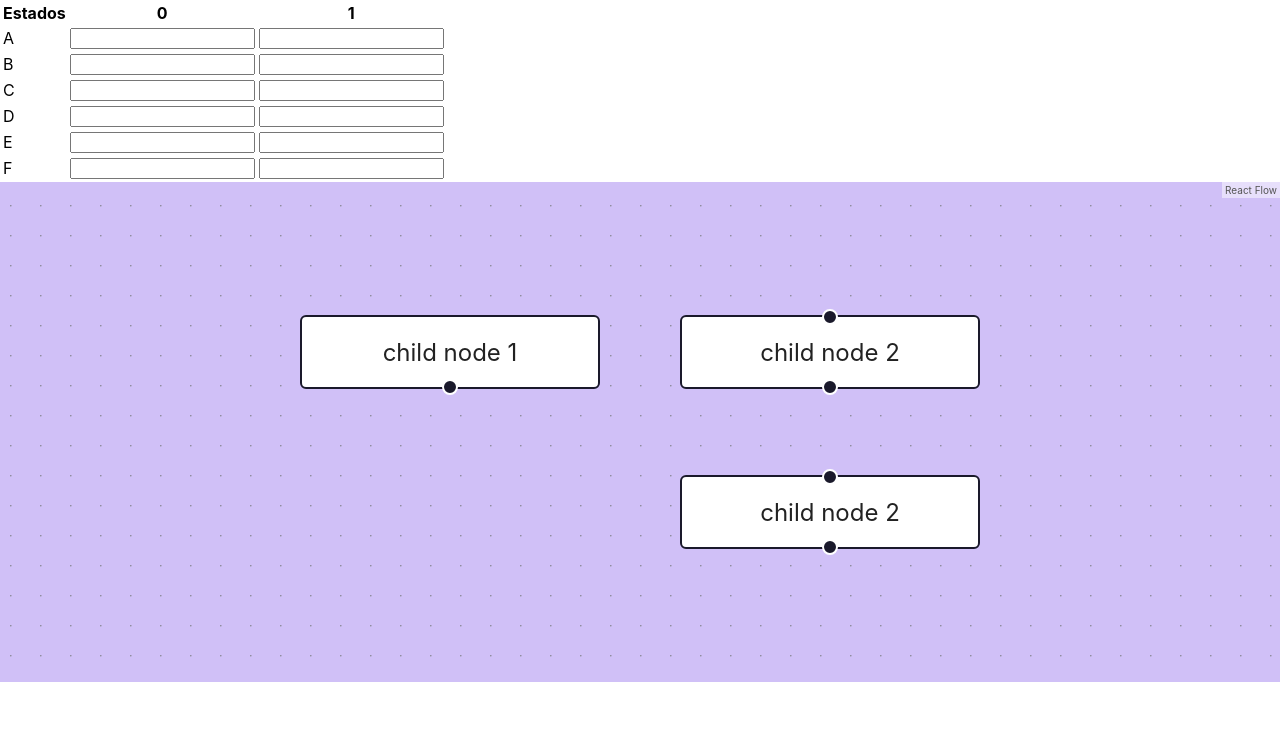
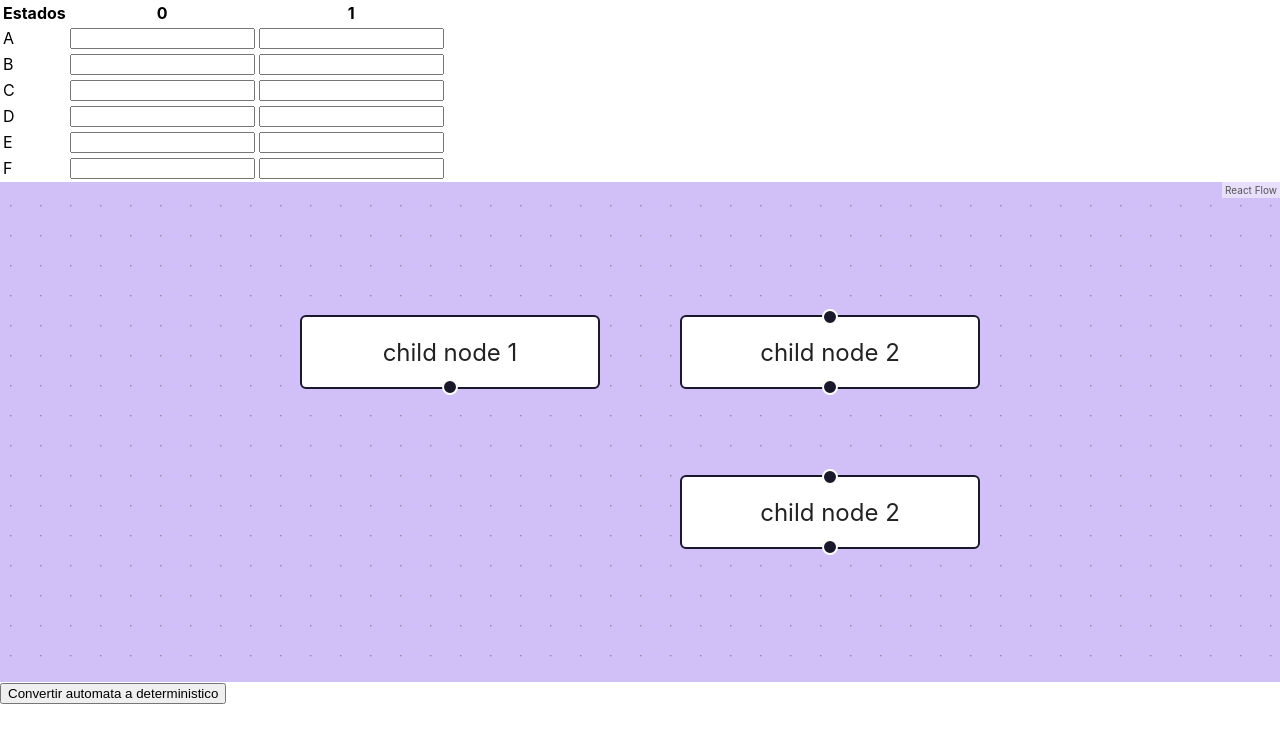
Before and after one commit to Andres0x90/automata-compiladores, a React (Create React App) app: page / in a window 1280 px wide. Shown: the top 742 px of the page. Built offline with nearby package versions, Linux system fonts and the light colour scheme.

Commit message:
Se crea metodo para convertir a no deterministico, aun no terminado

```diff
--- a/src/App.js
+++ b/src/App.js
@@ -14,7 +14,7 @@ const rfStyle = {
   backgroundColor: '#D0C0F7',
 };
 
-const newstates = ['A'];
+const newstates = new Set('A');
 
 
 function Flow() {
@@ -59,14 +59,28 @@ function Flow() {
       setNodes(newnodes);
       setEdges(newedges);
       position = 0;
-      newstates.push(value);
+      newstates.add(value);
     }
   }
 
   const convertirNoDeterministico = () =>{
-    newstates.filter(newstate => newstate.includes(','))
-    .map(newstate => newstate.split(',')
-          .map())
+    console.log(Array.from(newstates));
+    console.log(Array.from(newstates).flatMap(newstate => newstate.includes(',')?
+     newstate.split(',')
+          .flatMap(stateNoD => [edges.filter(edge => edge.source === stateNoD && edge.label === '0')
+                          .map(edge => edge.target)
+                          .reduce((previewEdge, currentEdge) => previewEdge.concat(currentEdge))
+                          ,
+                          edges.filter(edge => edge.source === stateNoD && edge.label === '1')
+                          .map(edge => edge.target)
+                          .reduce((previewEdge, currentEdge) => previewEdge.concat(currentEdge))])
+      : [edges.filter(edge => edge.source === newstate && edge.label === '0')
+          .map(edge => edge.target)
+          .reduce((previewEdge, currentEdge) => previewEdge.concat(currentEdge), "")
+          ,
+          edges.filter(edge => edge.source === newstate && edge.label === '1')
+          .map(edge => edge.target)
+          .reduce((previewEdge, currentEdge) => previewEdge.concat(currentEdge), "")]));
   }
 
   const onNodesChange = useCallback(
@@ -108,7 +122,6 @@ function Flow() {
         }
       </table>
 
-
     <ReactFlow
       nodes={nodes}
       edges={edges}
@@ -122,6 +135,8 @@ function Flow() {
       <Background />
     </ReactFlow>
 
+    <button onClick={convertirNoDeterministico}>Convertir automata a deterministico</button>
+
     </div>
   );
 }
```
Also changed, not shown: prueba escritorio.txt (added).
